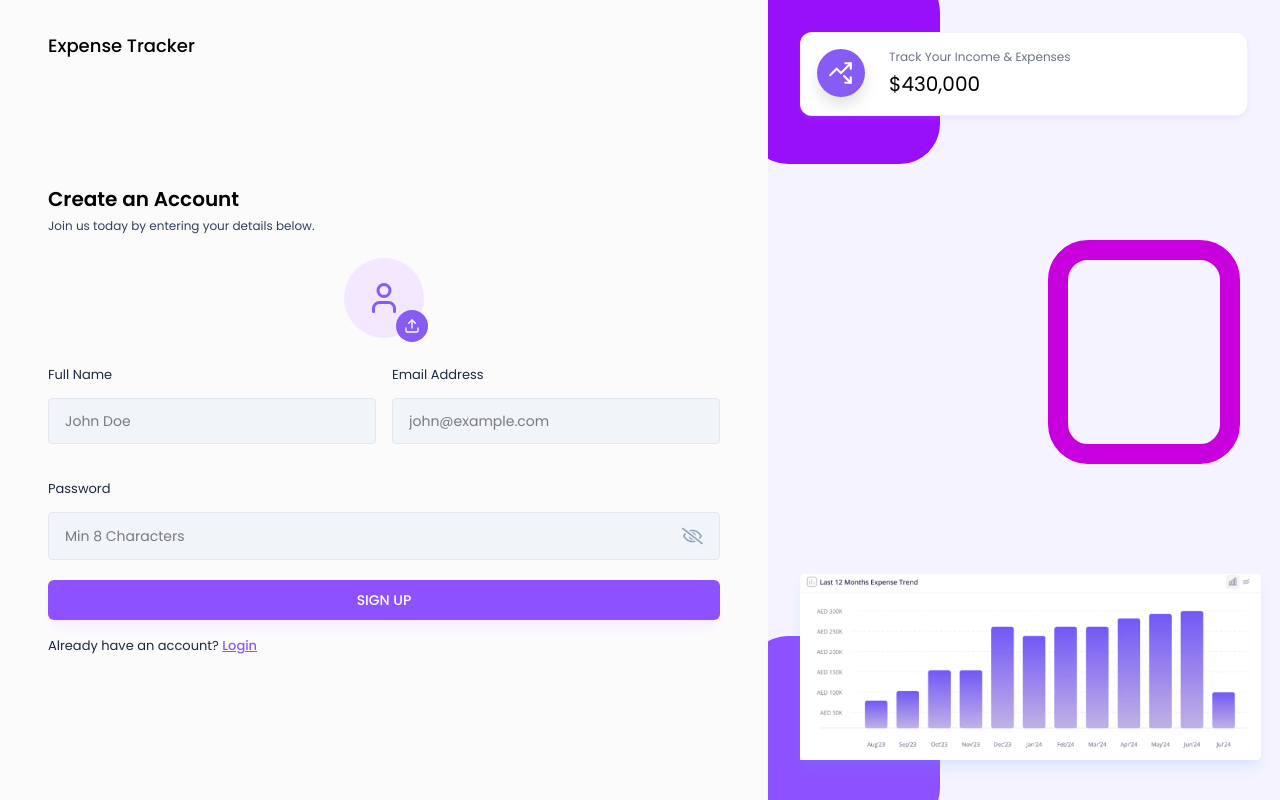
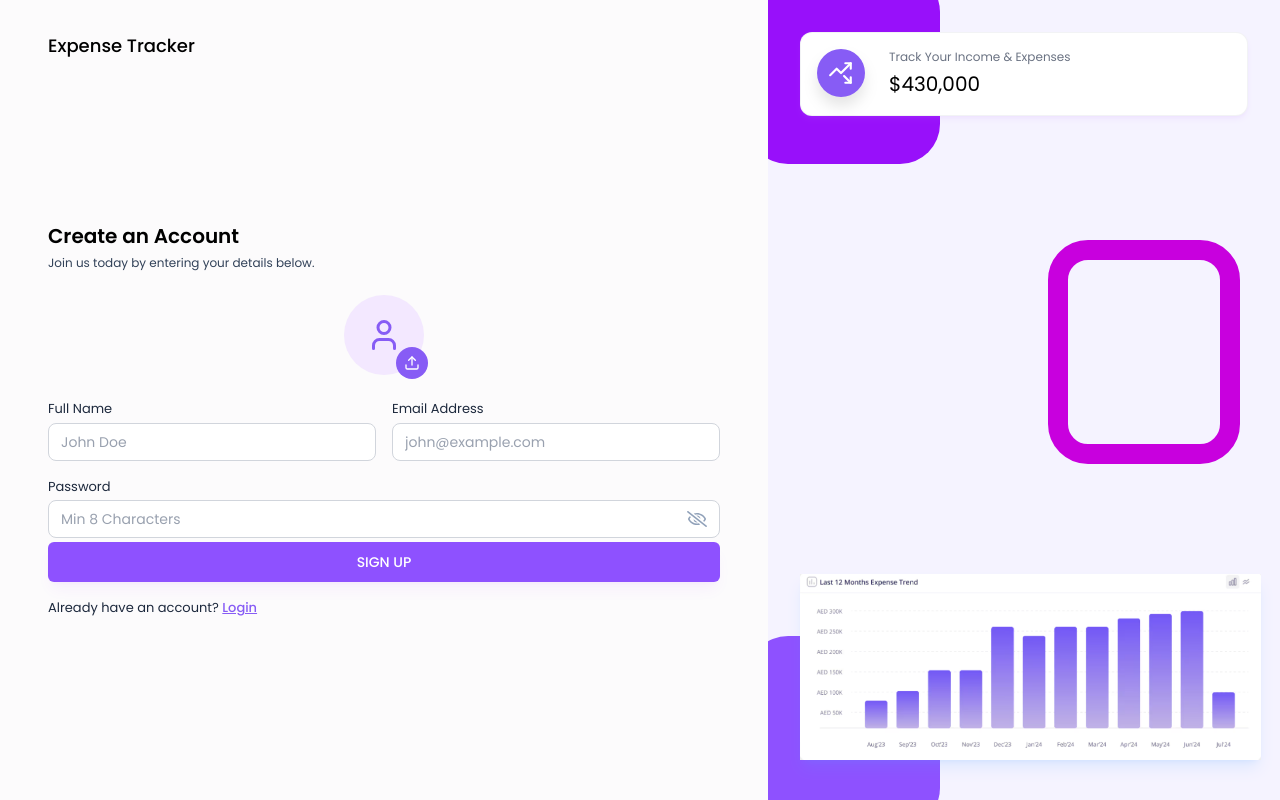
Before and after one commit to JoshuaShalim/expense-tracker, a React (Vite) app: page /signup in a window 1280 px wide. Built offline with nearby package versions, Linux system fonts and the light colour scheme.

Commit message:
Input on signup is scrambled so changes to w-full

```diff
--- a/src/components/Inputs/Input.jsx
+++ b/src/components/Inputs/Input.jsx
@@ -8,42 +8,38 @@ import {
 const Input = ({ value, onChange, label, placeholder, type }) => {
   const [showPassword, setShowPassword] = useState(false);
 
-    const toggleShowPassword = () => {
-        setShowPassword(!showPassword);
-    };
   return (
-    <div>
-        <label className="text-[13px] text-slate-800">{label}</label>
+    <div className="w-full flex flex-col">
+      {label && (
+        <label className="text-[13px] text-slate-800 mb-1">{label}</label>
+      )}
 
-        <div className="input-box">
+      <div className="flex items-center w-full border border-gray-300 rounded-lg px-3 py-2 bg-white focus-within:ring-2 focus-within:ring-primary">
         <input
-            type={type == 'password' ? showPassword ? 'text' : 'password' : type}
+          type={type === "password" ? (showPassword ? "text" : "password") : type}
           placeholder={placeholder}
-            className="w-full bg-transparent outline-none"
+          className="flex-1 bg-transparent outline-none text-sm text-gray-900 placeholder-gray-400"
           value={value}
-            onChange={(e) => onChange(e)}
+          onChange={onChange}
         />
 
-        {type === "password" && (
-            <>
-                {showPassword ? (
+        {type === "password" &&
+          (showPassword ? (
             <FaRegEye
-                        size={22}
-                        className="text-primary cursor-pointer"
-                        onClick={() => toggleShowPassword()}
+              size={20}
+              className="text-primary cursor-pointer ml-2"
+              onClick={() => setShowPassword(false)}
             />
           ) : (
             <FaRegEyeSlash
-                        size={22}
-                        className="text-slate-400 cursor-pointer"
-                        onClick={() => toggleShowPassword()}
+              size={20}
+              className="text-slate-400 cursor-pointer ml-2"
+              onClick={() => setShowPassword(true)}
             />
-                    )}
-                </>
-            )}
+          ))}
       </div>
     </div>
-  )
-}
+  );
+};
 
-export default Input
+export default Input;
```
Lines whose indentation alone changed are shown as unchanged.
